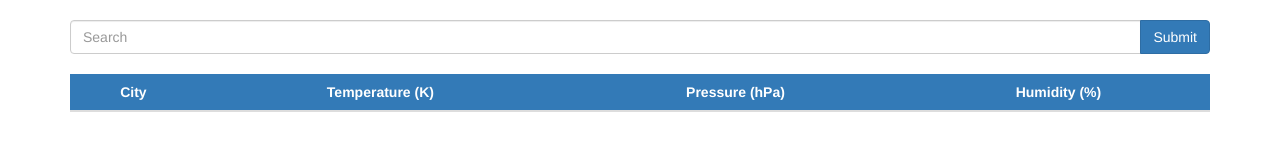
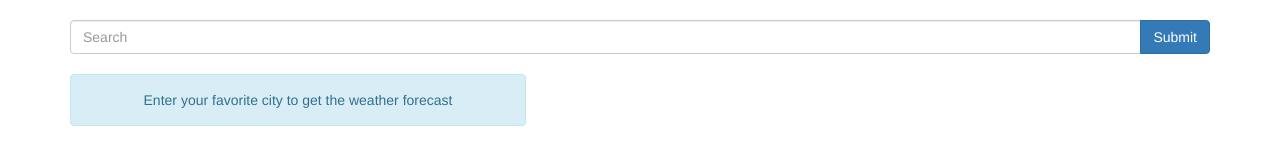
Before and after one commit to giselasu17/weather-forecast, a React app: page / in a window 1280 px wide. Built offline with nearby package versions, Linux system fonts and the light colour scheme.

Commit message:
Update WeatherListContainer

```diff
--- a/src/containers/WeatherListContainer.js
+++ b/src/containers/WeatherListContainer.js
@@ -22,6 +22,9 @@ class WeatherListContainer extends Component {
     }
 
     render () {
+         if (this.props.weather.length == 0) {
+            return <div className = "alert alert-info">Enter your favorite city to get the weather forecast</div>
+        }
         return (
             <div className = "table-responsive">
                 <table className = "table table-hover">
--- a/src/styles/styles.css
+++ b/src/styles/styles.css
@@ -25,3 +25,7 @@ thead {
   color: white;
   border-radius: 5px;
 }
+.alert {
+  width: 40%;
+  text-align: center;
+}
```
